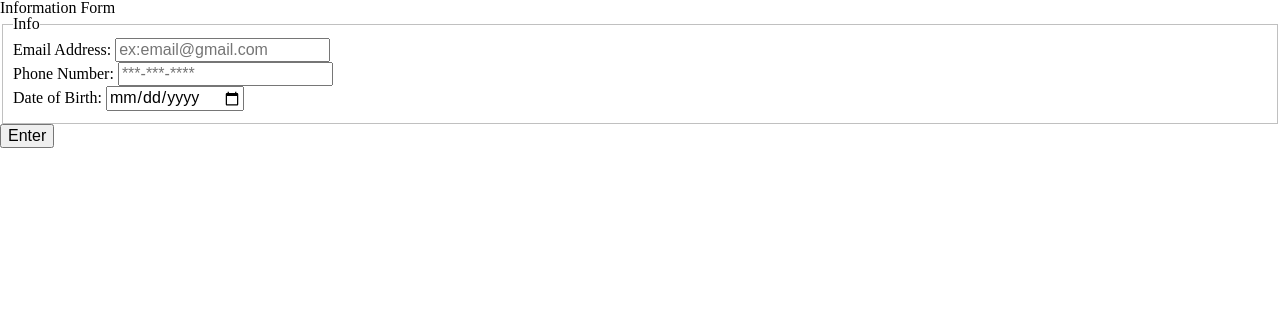
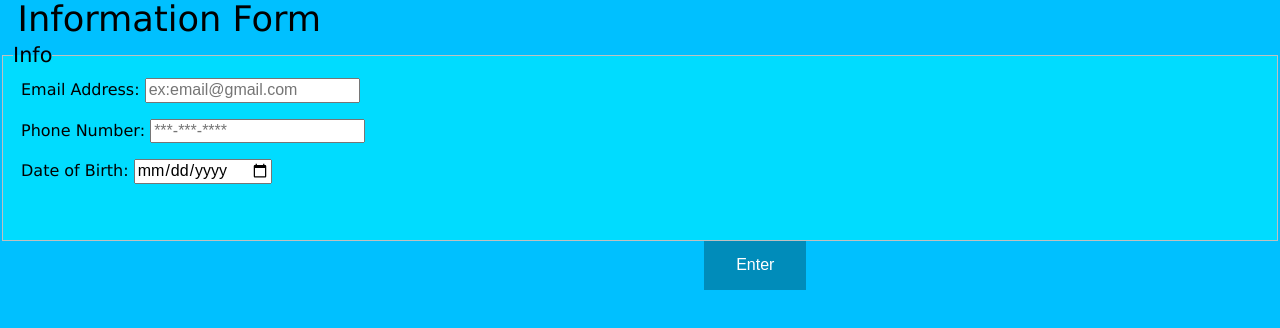
Before and after one commit to StudiedQuill-ITMD362/lab2, a plain HTML site: page index.html in a window 1280 px wide. Drawn offline with Linux system fonts and the light colour scheme.

Commit message:
Finished css basic code and added classes and ids
Finished the basic code for the smallest window and added classes and ids so styling would look better

```diff
--- a/css/screen.css
+++ b/css/screen.css
@@ -0,0 +1,42 @@
+html {
+  line-height: 1.2em;
+  font-family: Verdana;
+  font-size: 16px
+}
+body{
+  background-color: #00c0ff;
+}
+h1 {
+  font-size: 2.2em;
+  padding-bottom: 0.5em;
+  padding-top: 0.25em;
+  padding-left: 0.5em;
+  margin: auto;
+
+}
+legend{
+  font-size: 1.3em;
+}
+fieldset{
+  height: 11em;
+  background-color: #00dcff;
+}
+#infield{
+  padding: 0.5em;
+}
+/*Credits to W3 Schools */
+.button{
+  margin: 0;
+  position: absolute;
+  right: 37%;
+}
+/*Credits to W3 Schools*/
+.blue{
+  background-color: #008CBA;
+  border: none;
+  color: white;
+  padding: 15px 32px;
+  text-align: center;
+  text-decoration: none;
+  display: inline-block;
+}
--- a/index.html
+++ b/index.html
@@ -12,11 +12,11 @@
   <form method="GET" autocomplete="on" action="#null">
     <fieldset>
 	  <legend>Info</legend>
-      <div><label>Email Address: <input type="email" id="email" name="email" placeholder="ex:email@gmail.com" required></label></div>
-      <div><label>Phone Number: <input id="phone" type="tel" name="phone" placeholder="***-***-****" pattern="[0-9]{3}-[0-9]{3}-[0-9]{4}" required></label></div> <!--from mdn web docs-->
-      <div><label>Date of Birth: <input type="date" id="birthdate" name="birthdate" required></label></div>
+      <div id="infield"><label>Email Address: <input type="email" id="email" name="email" placeholder="ex:email@gmail.com" required></label></div>
+      <div id="infield"><label>Phone Number: <input id="phone" type="tel" name="phone" placeholder="***-***-****" pattern="[0-9]{3}-[0-9]{3}-[0-9]{4}" required></label></div> <!--from mdn web docs-->
+      <div id="infield"><label>Date of Birth: <input type="date" id="birthdate" name="birthdate" required></label></div>
     </fieldset>
-    <input type="submit" value="Enter">
+    <div class="button"><input class="blue" type="submit" value="Enter"></div>
   </form>
 </body>
 </html>
```
